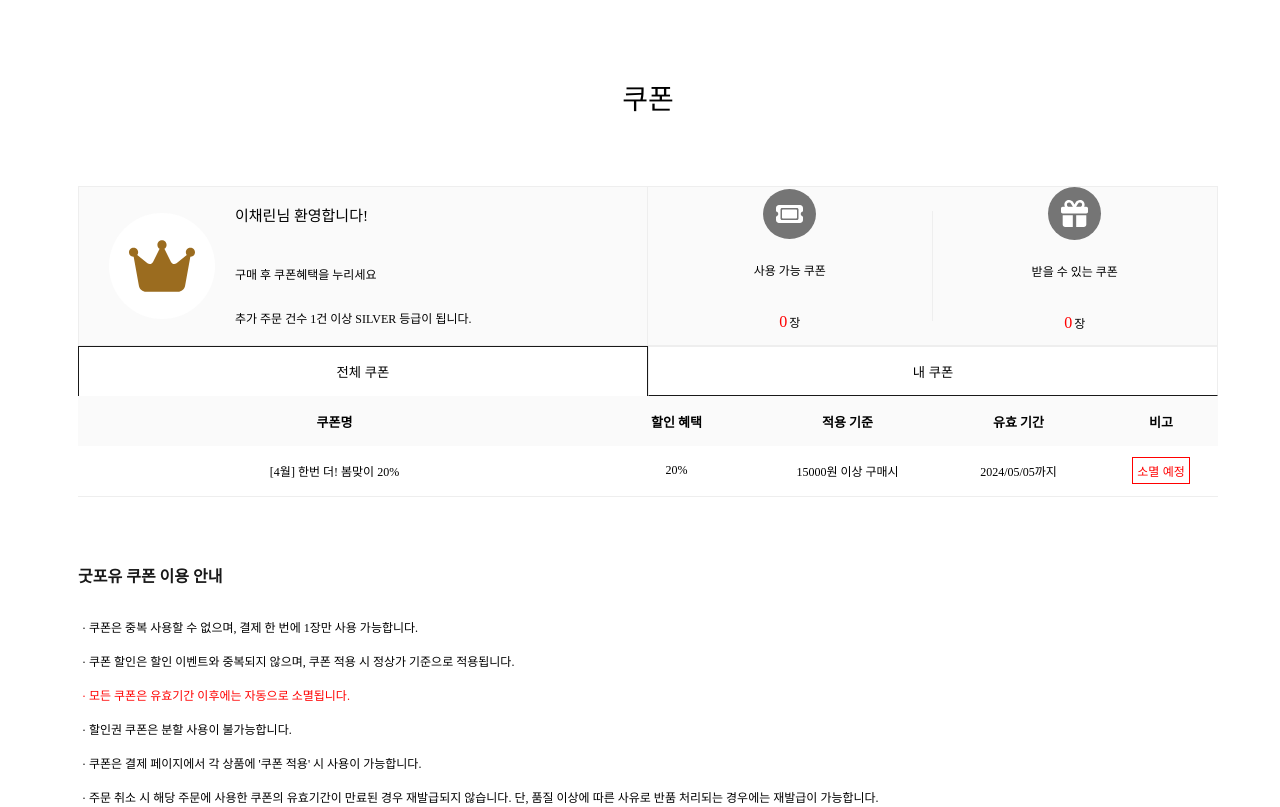
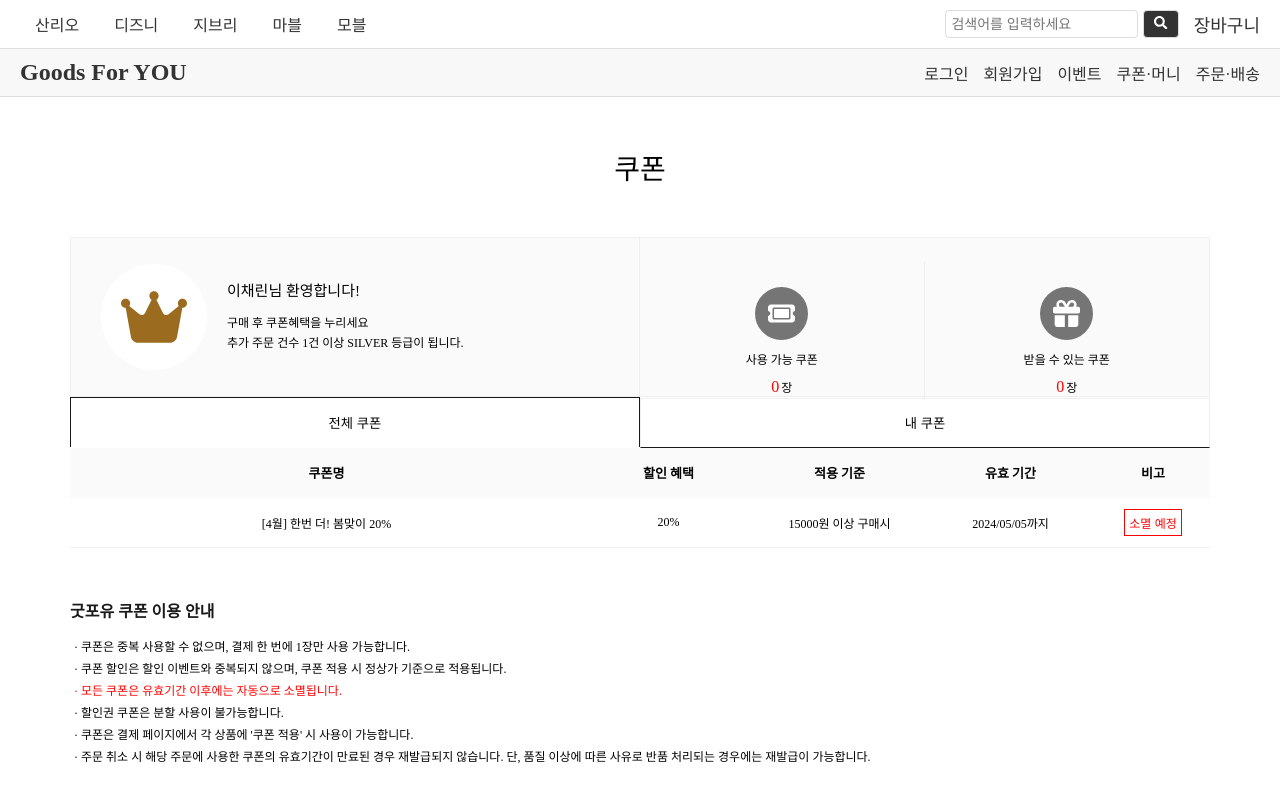
Before and after one commit to Chaerini/Moble_Goods, a React (Create React App) app in the folder client/: page /mycoupon in a window 1280 px wide. Shown: the top 807 px of the page. Built offline with nearby package versions, Linux system fonts and the light colour scheme.

Commit message:
root.css 수정

```diff
--- a/client/src/pages/mycoupon/MyCoupon.jsx
+++ b/client/src/pages/mycoupon/MyCoupon.jsx
@@ -2,11 +2,18 @@
 import { faCrown, faTicket, faGift } from '@fortawesome/free-solid-svg-icons';
 import { FontAwesomeIcon } from "@fortawesome/react-fontawesome";
 import MineCoupon from '../../component/mycoupon/MineCoupon';
+import Navbar from '../../component/navbar/navbar';
+import Header from '../../component/header/header';
+import Footer from '../../component/footer/footer';
 
 
 const MyCoupon = () => {
     return (
+        <>
+            <Navbar />
+            <Header />
             <div className='mycoupon'>
+
                 <div className='mycoupon-container'>
                     <h1 className='mycoupon-title'>쿠폰</h1>
                     <div className='mycoupon-dashboard'>
@@ -49,6 +56,8 @@
                     </div>
                 </div>
             </div >
+            <Footer />
+        </>
     );
 };
 
--- a/client/src/pages/mycoupon/mycoupon.css
+++ b/client/src/pages/mycoupon/mycoupon.css
@@ -7,12 +7,12 @@
 
 .mycoupon-container {
     width: 1140px;
-    height: 140px;
+    min-height: 100vh;
 }
 
 .mycoupon-title {
     width: 100%;
-    height: 100%;
+    height: 140px;
     display: flex;
     justify-content: center;
     align-items: center;
@@ -77,6 +77,7 @@
 
 .mycoupon-use {
     width: 25%;
+    height: 100%;
     display: flex;
     justify-content: center;
     align-items: center;
@@ -113,6 +114,7 @@
 
 .mycoupon-download {
     width: 25%;
+    height: 100%;
     display: flex;
     justify-content: center;
     align-items: center;
--- a/client/src/pages/profile/profile.css
+++ b/client/src/pages/profile/profile.css
@@ -1,10 +1,3 @@
-* {
-    margin: 0px;
-    padding: 0;
-    box-sizing: border-box;
-    list-style: none;
-}
-
 .profile {
     width: 100vw;
     height: 100vh;
--- a/client/src/root.css
+++ b/client/src/root.css
@@ -7,6 +7,10 @@
   border-width: 0;
   border-style: solid;
   border-color: #7b7a7a;
+  margin: 0px;
+  padding: 0;
+  box-sizing: border-box;
+  list-style: none;
 }
 
 :root {
```
Lines whose indentation alone changed are shown as unchanged.
